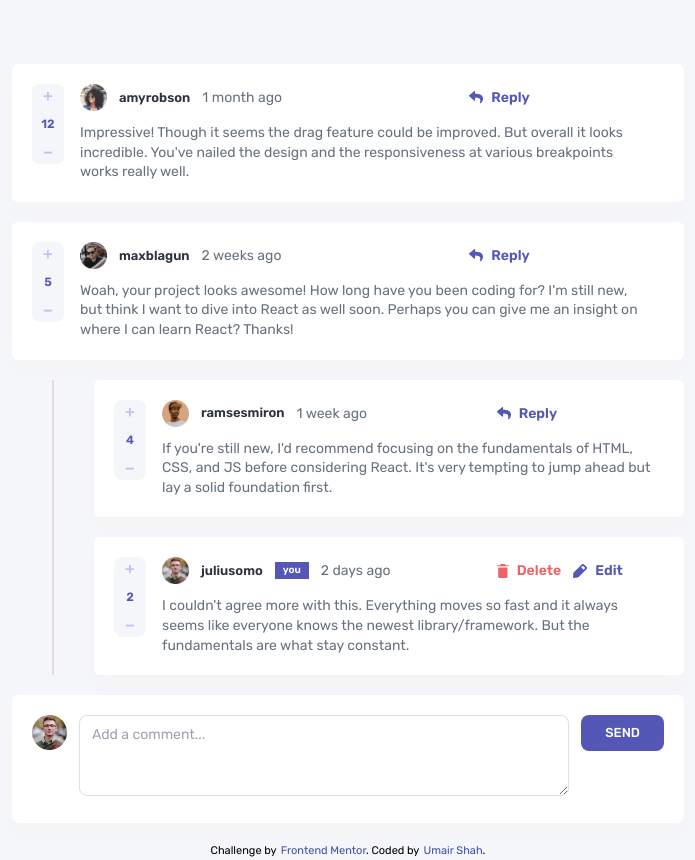
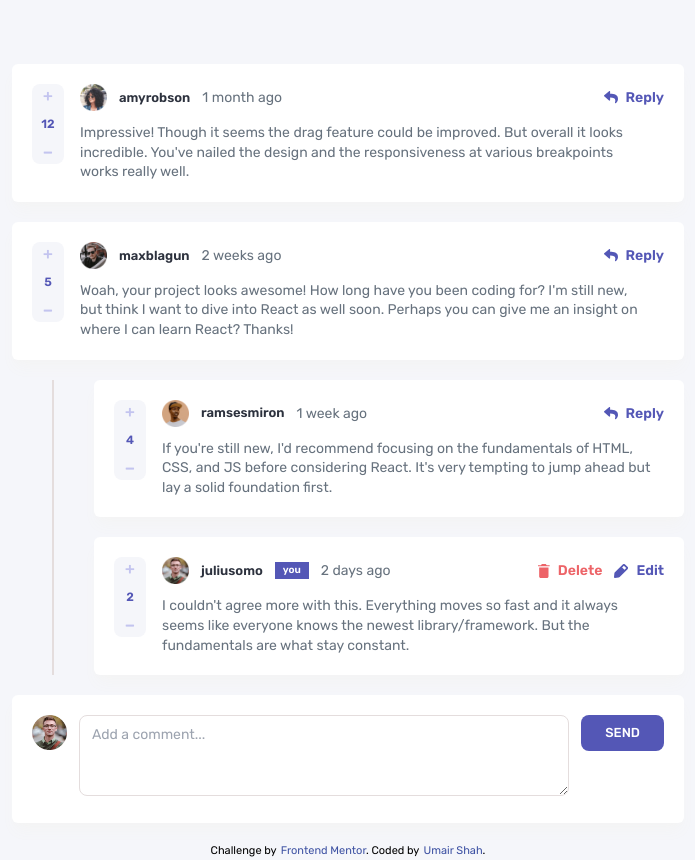
Before and after one commit to nicefellow1234/Frontend-Mentor-Interactive-Comments-Section, a Next.js app: page / in a window 1280 px wide. Shown: the whole page, without its empty margins (292-987 px from the left). Built offline with nearby package versions, Linux system fonts and the light colour scheme.

Commit message:
Responsive design changes completed

```diff
--- a/src/app/comment.js
+++ b/src/app/comment.js
@@ -51,7 +51,7 @@ export default function Comment({
                 {comment.createdAt}
               </div>
             </div>
-            <div className="w-[50%] flex justify-end items-end hidden md:block">
+            <div className="w-[50%] md:flex justify-end items-end hidden">
               {comment.user.username == currentUser.username ? (
                 <div className="flex items-center hover-pale-red-color">
                   <div
```
